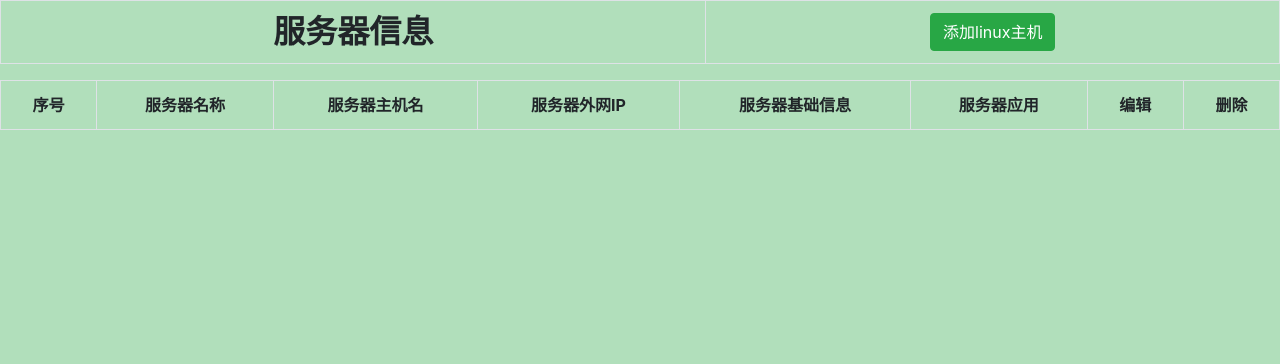
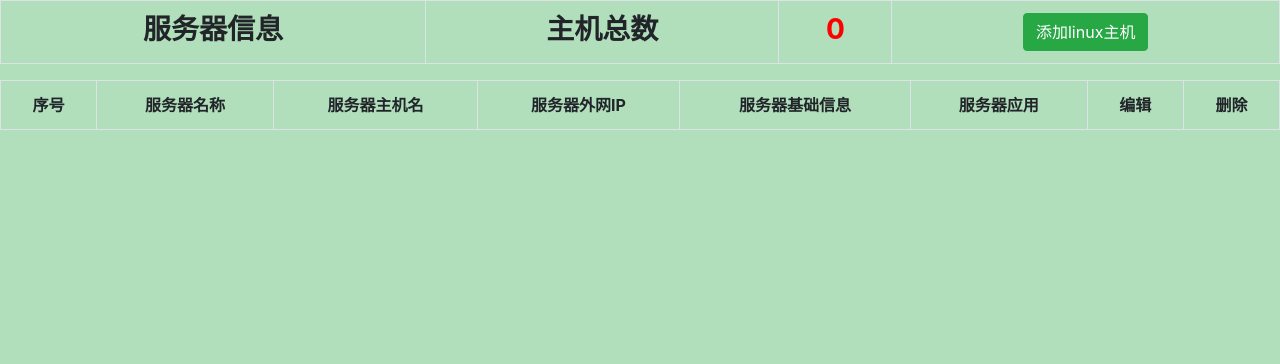
Before and after one commit to wu-qi-xiang/centos--info--collect, a Django app: page /detail/ in a window 1280 px wide. Shown: the part 56-420 px from the top of the page. Run offline with Django 3.2, Linux system fonts and the light colour scheme; data that the repository does not hold is empty; some libraries are stand-ins or nearby versions.

Commit message:
增加列表总数

```diff
--- a/PyLinux/urls.py
+++ b/PyLinux/urls.py
@@ -15,7 +15,7 @@ Including another URLconf
 """
 from django.contrib import admin
 from django.urls import path, include
-from linux.views import index, linux, linux_local, search  # url导入views
+from linux.views import index, linux, search  # url导入views
 # from RemoteLinux.views import linux_create, linux_detail, linux_list_detail, linux_update, linux_delete, connect_test
 from RemoteLinux import views
 
@@ -25,7 +25,6 @@ urlpatterns = [
     path('', index, name='index'),
     path('linux/', linux, name='linux'),
     path('admin/', admin.site.urls),
-    path('local/', linux_local, name='linux_local'),
     path('search/', search, name='search'),
     path('create/', views.linux_create, name='linux_create'),
     path('detail/', views.linux_detail, name='linux_detail'),
--- a/RemoteLinux/views.py
+++ b/RemoteLinux/views.py
@@ -103,7 +103,11 @@ def linux_detail(request):
             # 如果请求的页数不在合法的页数范围内，返回结果的最后一页。
             pages = paginator.page(paginator.num_pages)
     pagenum = (pages.number - 1) * 8
-    content = {'newlinux': newlinux, "pages": pages, "pagenum": pagenum}
+    # 增加主机总数
+    sum = 0
+    for list in newlinux:
+        sum = sum + 1
+    content = {'newlinux': newlinux, "pages": pages, "pagenum": pagenum,"sum": sum}
     return render(request, 'linux/detail.html', content)
 
 
--- a/templates/linux/detail.html
+++ b/templates/linux/detail.html
@@ -10,7 +10,9 @@
 <body>
 <table class="table table-hover table-bordered">
     <thred>
-        <th class="text-center h2"><b>服务器信息</b></th>
+        <th class="text-center h3"><b>服务器信息</b></th>
+        <th class="text-center h3"><b>主机总数</b></th>
+        <th class="text-center h3" style="color: red"><b>{{ sum }}</b></th>
         <th class="text-center">
             <a href="{% url 'linux_create' %}"  class="btn btn-success">添加linux主机</a>
         </th>
```
Also changed, not shown: linux/views.py (+0 -14 lines).
